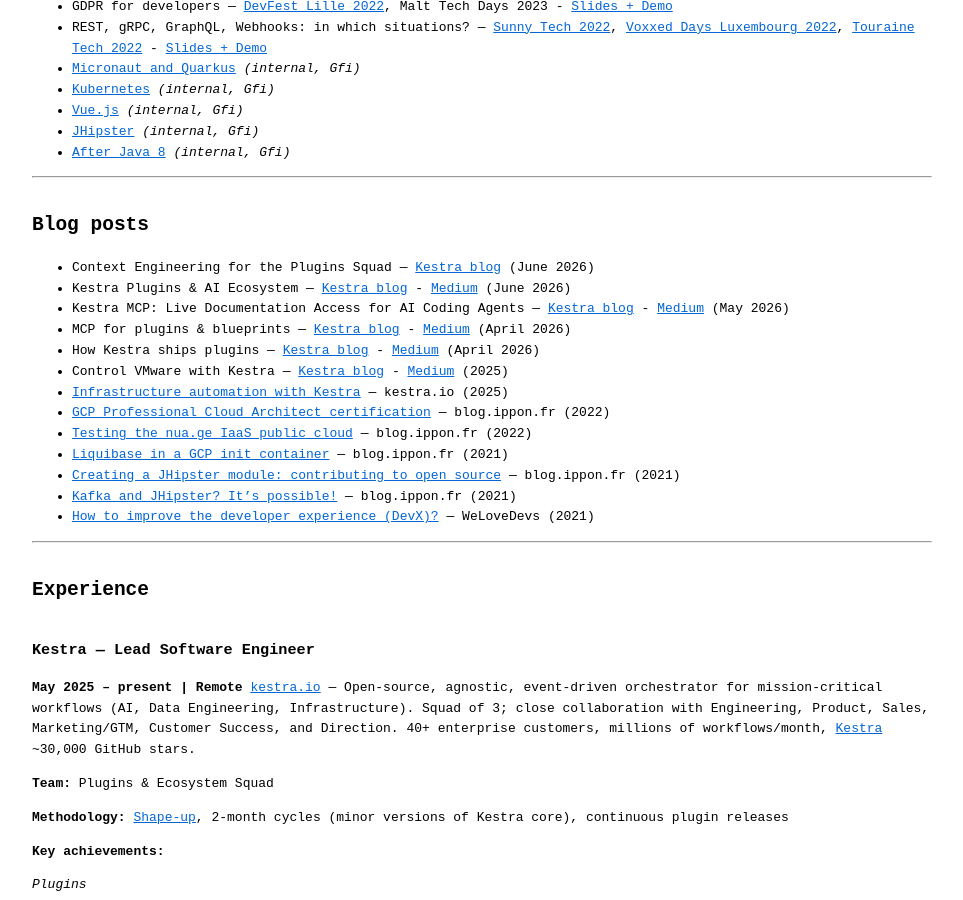
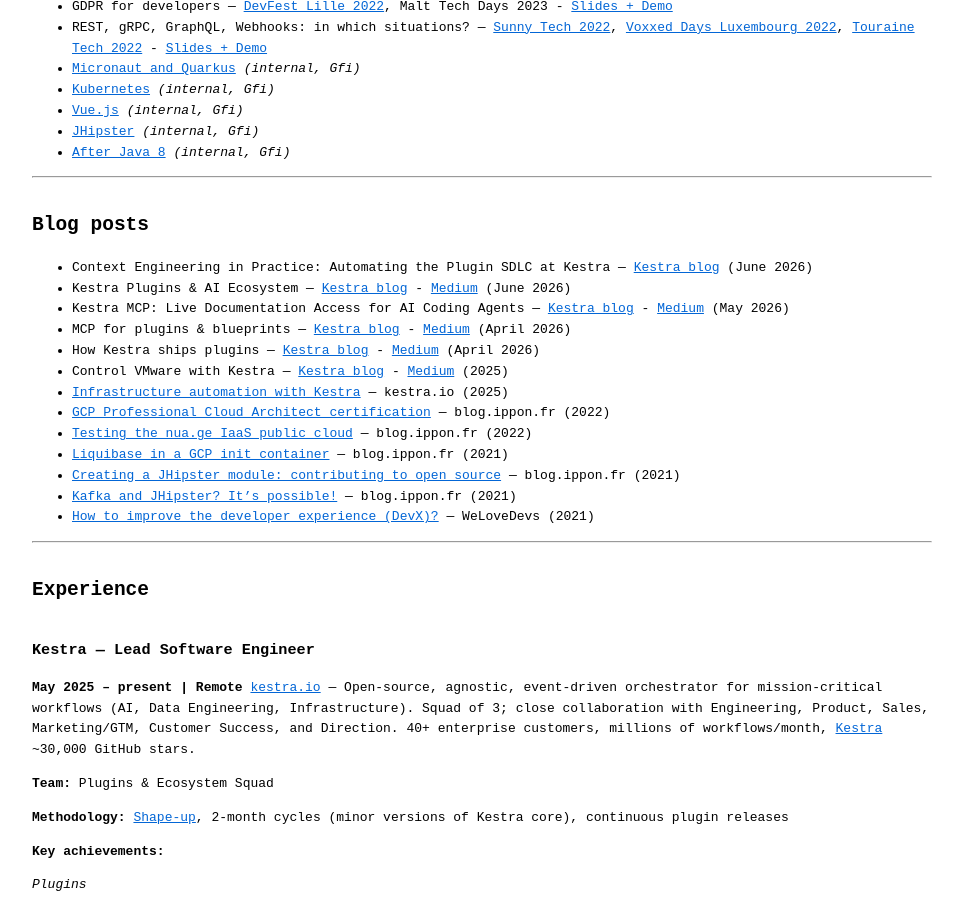
Before and after one commit to fdelbrayelle/fdelbrayelle.github.io, a Jekyll site: the page built from cv.md, in a window 1280 px wide and 900 px high, scrolled down 936 px. Shown: the whole window, without its empty margins (158-1121 px from the left). Built offline with Jekyll 4.4.1, drawn with Linux system fonts in a browser that asks for light colours.

Commit message:
fix(blog): rename Context Engineering article to real title

```diff
--- a/_config.yml
+++ b/_config.yml
@@ -93,7 +93,7 @@
 
   <strong>Blog posts I have written:</strong>
 
-  - Context Engineering for the Plugins Squad — [Kestra blog](https://kestra.io/blogs/context-engineering-plugins-squad) (June 2026)
+  - Context Engineering in Practice: Automating the Plugin SDLC at Kestra — [Kestra blog](https://kestra.io/blogs/context-engineering-plugins-squad) (June 2026)
   - Kestra Plugins & AI Ecosystem — [Kestra blog](https://kestra.io/blogs/kestra-plugins-ai-ecosystem) - [Medium](https://medium.com/kestra-engineering/from-llm-providers-to-vector-databases-67fb359fadfc) (June 2026)
   - Kestra MCP: Live Documentation Access for AI Coding Agents — [Kestra blog](https://kestra.io/blogs/kestra-mcp-docs) - [Medium](https://medium.com/kestra-engineering/kestra-mcp-live-documentation-access-for-ai-coding-agents-f355105eaed2) (May 2026)
   - MCP for plugins & blueprints — [Kestra blog](https://kestra.io/blogs/2026-04-30-kestra-mcp-plugins-blueprints) - [Medium](https://medium.com/kestra-engineering/kestra-mcp-a-live-plugin-and-blueprint-catalog-for-ai-coding-agents-4afdc7e77e1f) (April 2026)
--- a/cv.md
+++ b/cv.md
@@ -54,7 +54,7 @@
 
 ## Blog posts
 
-- Context Engineering for the Plugins Squad — [Kestra blog](https://kestra.io/blogs/context-engineering-plugins-squad) (June 2026)
+- Context Engineering in Practice: Automating the Plugin SDLC at Kestra — [Kestra blog](https://kestra.io/blogs/context-engineering-plugins-squad) (June 2026)
 - Kestra Plugins & AI Ecosystem — [Kestra blog](https://kestra.io/blogs/kestra-plugins-ai-ecosystem) - [Medium](https://medium.com/kestra-engineering/from-llm-providers-to-vector-databases-67fb359fadfc) (June 2026)
 - Kestra MCP: Live Documentation Access for AI Coding Agents — [Kestra blog](https://kestra.io/blogs/kestra-mcp-docs) - [Medium](https://medium.com/kestra-engineering/kestra-mcp-live-documentation-access-for-ai-coding-agents-f355105eaed2) (May 2026)
 - MCP for plugins & blueprints — [Kestra blog](https://kestra.io/blogs/2026-04-30-kestra-mcp-plugins-blueprints) - [Medium](https://medium.com/kestra-engineering/kestra-mcp-a-live-plugin-and-blueprint-catalog-for-ai-coding-agents-4afdc7e77e1f) (April 2026)
```
